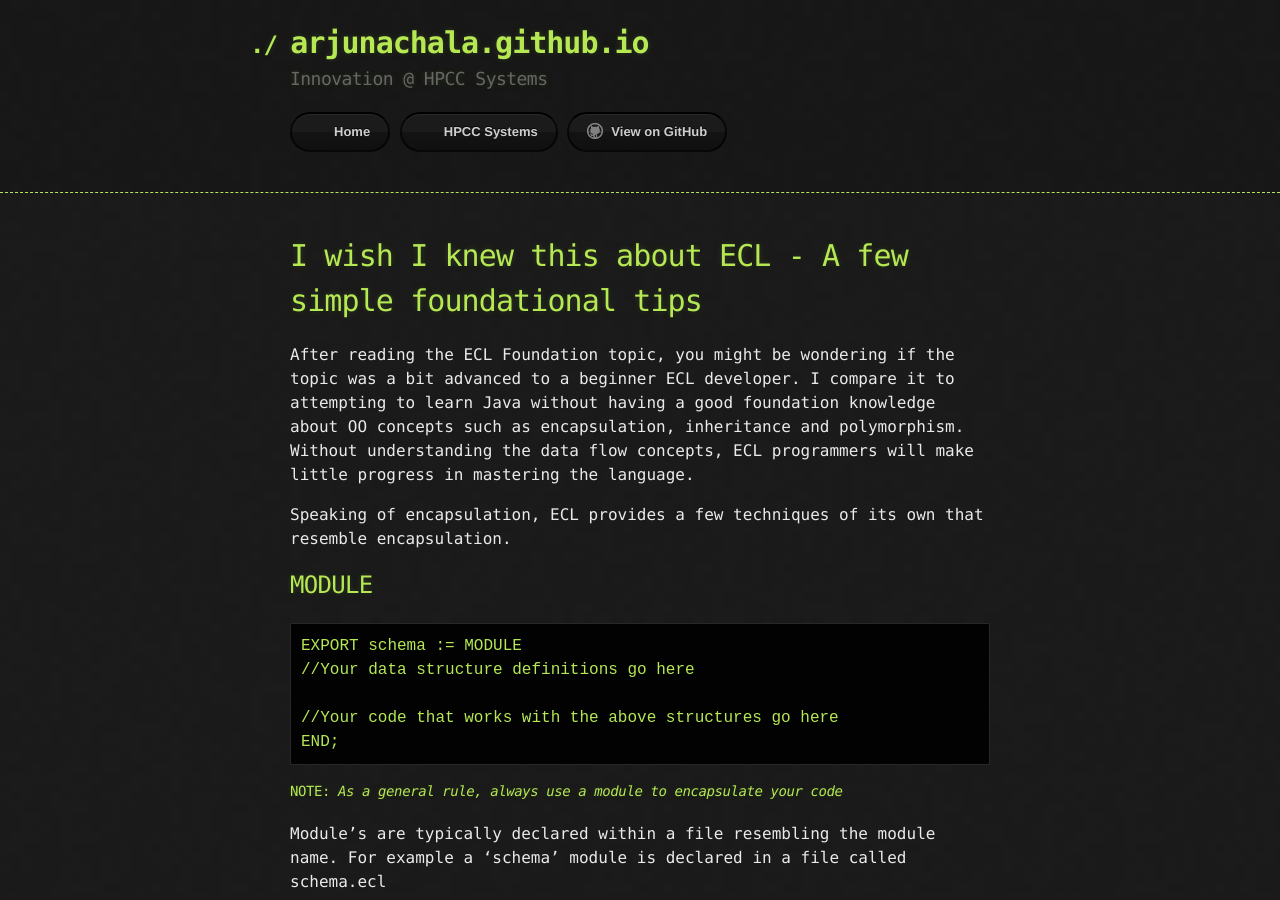
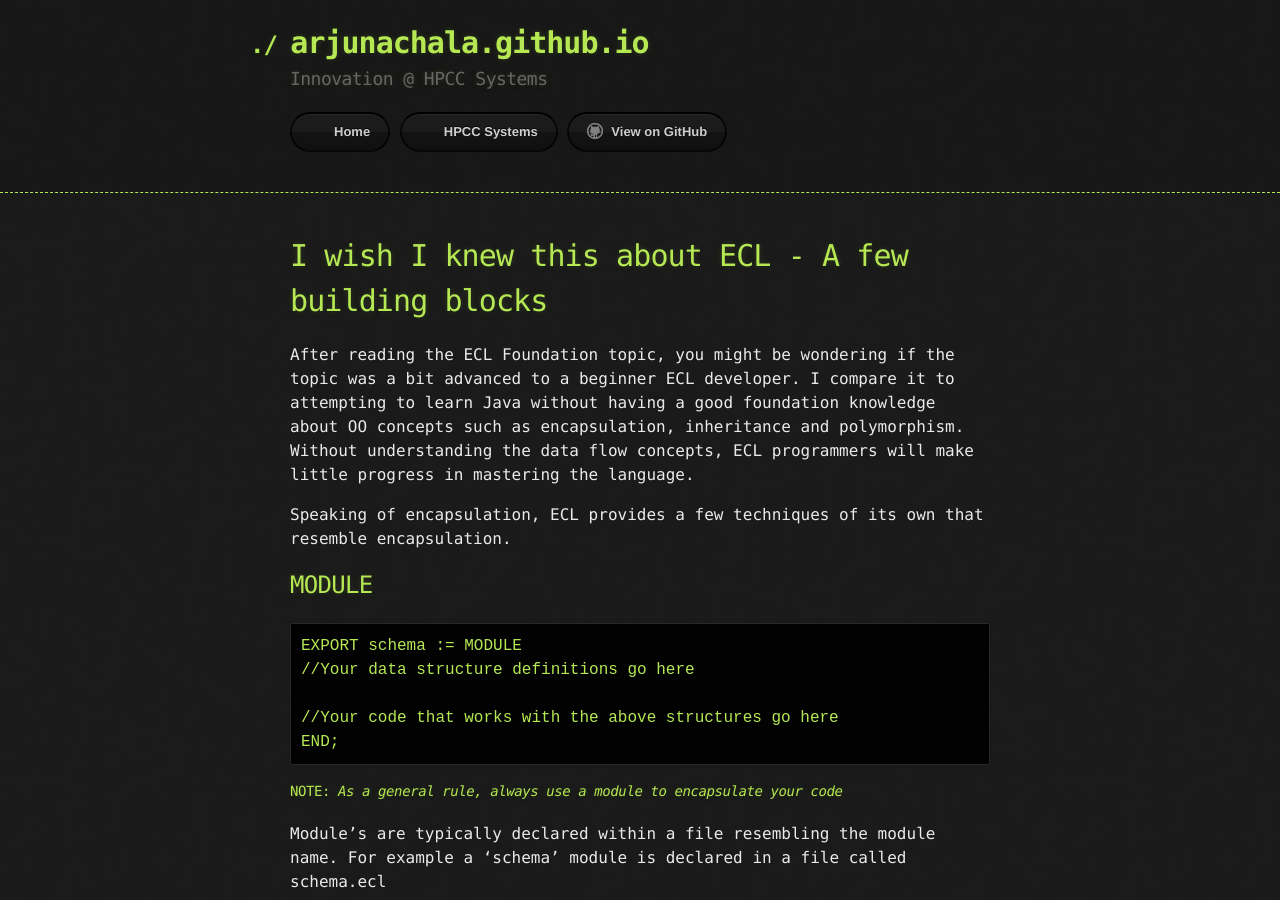
Before and after one commit to arjunachala/arjunachala.github.io, a Jekyll site: the page built from _posts/2017-9-27-I-Wish-I-Knew-This-About-E-C-L.md, in a window 1280 px wide and 900 px high. Built offline with Jekyll 4.4.1, drawn with Linux system fonts in a browser that asks for light colours; our own code applies the rules of GitHub Pages for plain Markdown files.

Commit message:
Edits to titles

```diff
--- a/_posts/2017-9-27-I-Wish-I-Knew-This-About-E-C-L.md
+++ b/_posts/2017-9-27-I-Wish-I-Knew-This-About-E-C-L.md
@@ -1,4 +1,4 @@
-# I wish I knew this about ECL - A few simple foundational tips
+# I wish I knew this about ECL - A few building blocks
 
 After reading the ECL Foundation topic, you might be wondering if the topic was a bit advanced to a beginner ECL developer. I compare it to attempting to learn Java without having a good foundation knowledge about OO concepts such as encapsulation, inheritance and polymorphism. Without understanding the data flow concepts, ECL programmers will make little progress in mastering the language.
 
```
Also changed, not shown: _posts/2017-9-26-E-C-L-Foundation.md (+2 -0 lines).
